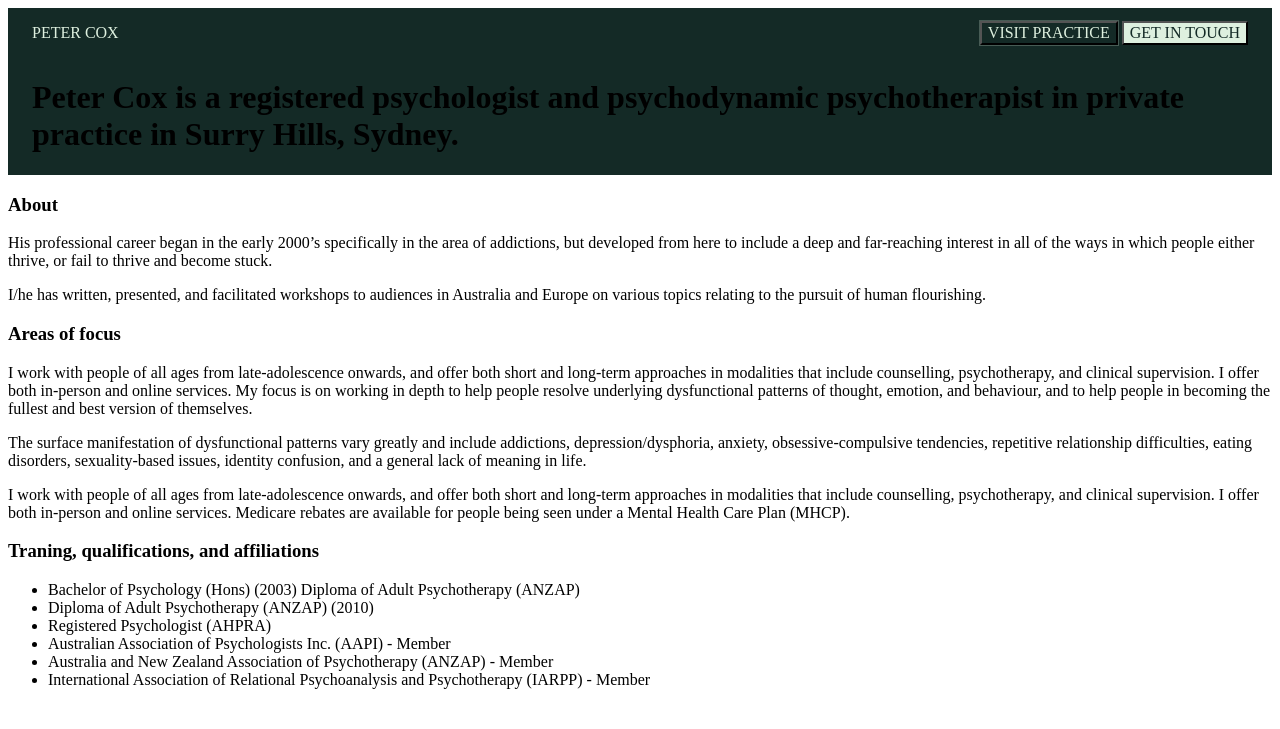
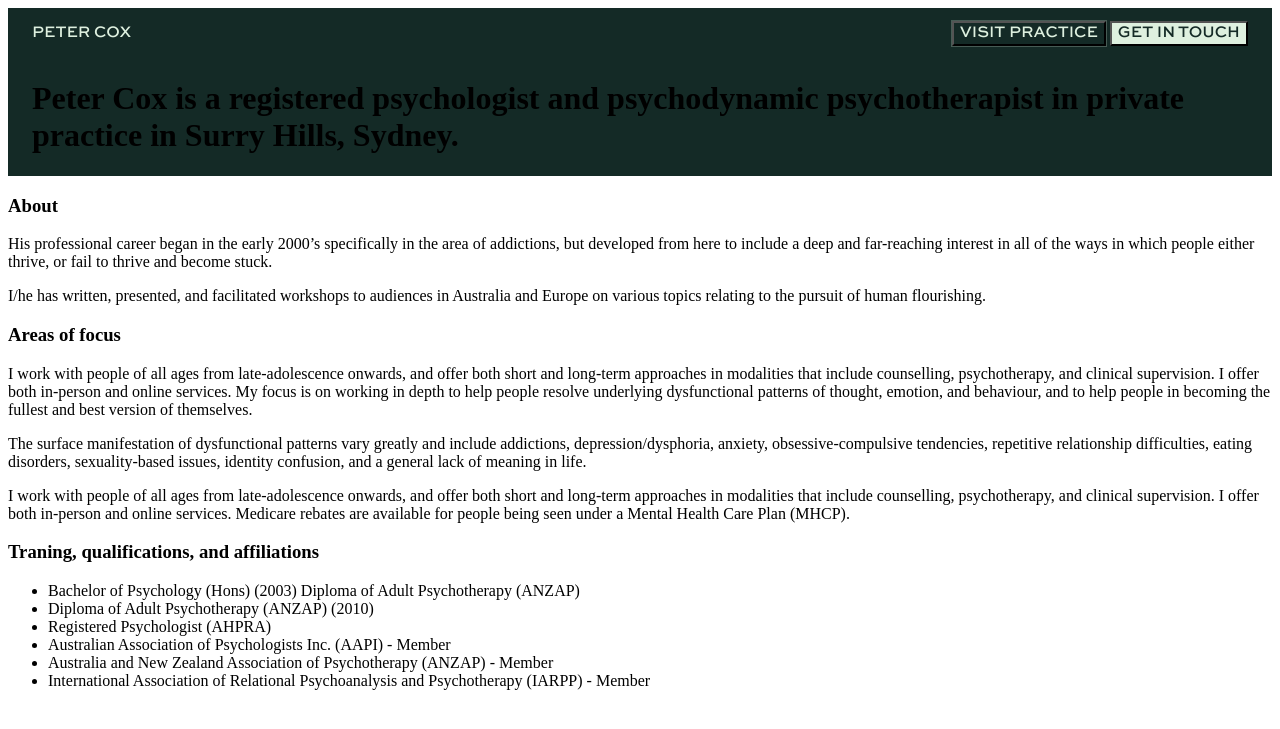
Before and after one commit to domseb/Peter-Cox, a Jekyll site: the page built from index.html, in a window 1280 px wide. Shown: the top 729 px of the page. Built offline with Jekyll 4.4.1, drawn with Linux system fonts in a browser that asks for light colours; some web fonts are replaced.

Commit message:
Fixed fonts

```diff
--- a/_sass/_base.scss
+++ b/_sass/_base.scss
@@ -4,13 +4,11 @@
   --mint-25: rgba(222, 240, 223, 0.25);
 }
 
-font-face {
-  font-family: "Sweet Sans";
-  src: url("{{ site.url }}{{ site.baseurl }}/assets/SweetSansProMedium.woff")
-      format("woff"),
-    url("{{ site.url }}{{ site.baseurl }}/assets/SweetSansProMedium.woff2")
-      format("woff");
-}
+@include font-face(
+  "Sweet Sans",
+  "../assets/fonts/SweetSansProMedium",
+  ("woff2", "woff")
+);
 
 button {
   font-family: "Sweet Sans" !important;
--- /dev/null
+++ b/_sass/_mixins.scss
@@ -0,0 +1,10 @@
+@mixin font-face($name, $path, $formats) {
+  @font-face {
+    font-family: $name;
+    src: unquote(
+      "url(#{$path}.woff2) format('woff2'), url(#{$path}.woff) format('woff')"
+    );
+    font-weight: normal;
+    font-style: normal;
+  }
+}
--- a/css/main.scss
+++ b/css/main.scss
@@ -13,4 +13,7 @@
 $default-transition: 0.3s ease;
 
 // Import partials from `sass_dir` (defaults to `_sass`)
+@import "_mixins.scss";
+
+// Import partials from `sass_dir` (defaults to `_sass`)
 @import "base";
```
Also changed, not shown: assets/fonts/SweetSansProMedium.woff (renamed from assets/SweetSansProMedium.woff), assets/fonts/SweetSansProMedium.woff2 (renamed from assets/SweetSansProMedium.woff2).
